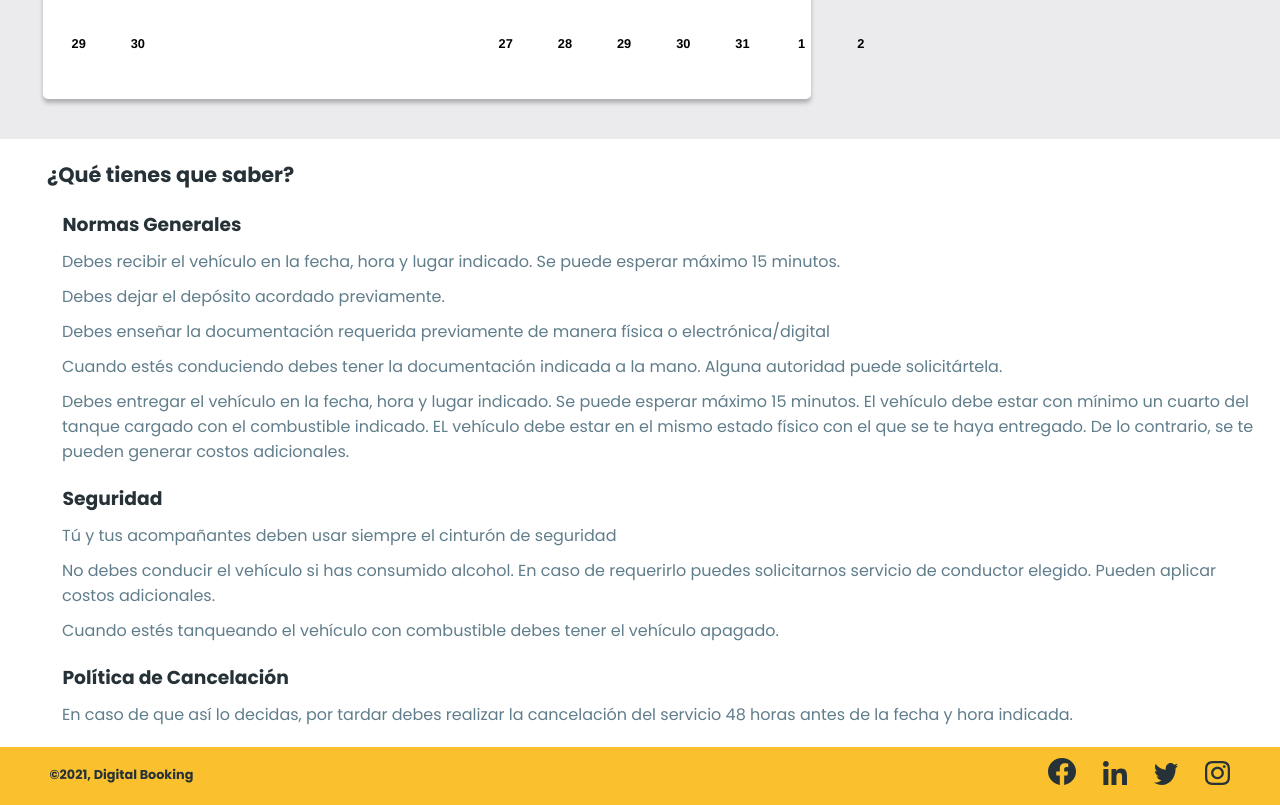
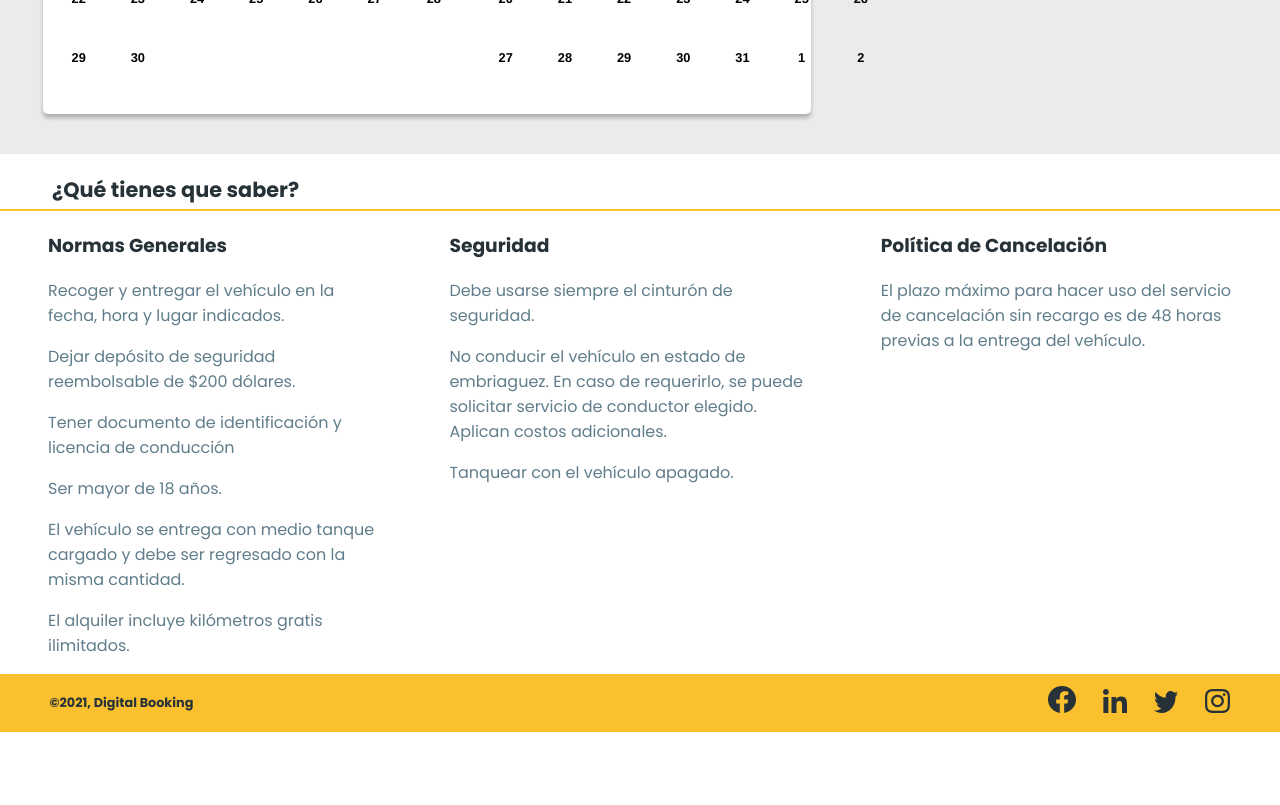
Before and after one commit to YesidBarragan/digital-rental-car, a React (Create React App) app: page /product in a window 1280 px wide. Shown: the part 1540-2345 px from the top of the page. After the commit the page ends 2272 px from the top, so only its background shows below. Built offline with nearby package versions, Linux system fonts and the light colour scheme.

Commit message:
Fix element's position of ProductPolicyBlock - Add hover to buttons in all pages

```diff
--- a/src/components/LoginForm/LoginForm.css
+++ b/src/components/LoginForm/LoginForm.css
@@ -2,6 +2,10 @@
   --main-color: #fbc02d;
   --text-color: #263238;
   --link-color: #4285F4;
+}
+
+main {
+  min-height: calc(100vh - 0px - 58px);
 }
 
 section.login {
@@ -9,7 +13,7 @@ section.login {
   justify-content: center;
   align-items: center;
   flex-direction: column;
-  padding-top: 3.5em;
+  padding-top: 8em;
 }
 
 section.login h1 {
@@ -60,6 +64,11 @@ button.login-button {
   background: var(--main-color);
   margin-top: 52px;
   cursor: pointer;
+  transition: .5s;
+}
+
+button.login-button:hover {
+  background: #e9b527;
 }
 
 section.login p.register-anchor {
--- a/src/components/ProductPolicyBlock/ProductPolicyBlock.css
+++ b/src/components/ProductPolicyBlock/ProductPolicyBlock.css
@@ -1,45 +1,191 @@
-section.policy-container{
-    display: flex;
-    flex-direction: column;
-    width: 100%;
-    justify-content: space-between;
-    padding: 20px;
+/* =====================================================
+                    POLICY CONTAINER
+===================================================== */
+
+section.policy-container h2 {
+    /*Display & Box Model*/
+    border-bottom: 2px solid var(--main-color);
+    padding: 1em .6em .2em;
+
+    /*Otros*/
+    font-size: 1.3rem;
+    color: var(--third-color);
 }
 
-section.policy-container h2 {
-    font-size: 1.3rem;
+section div h3 {
+    /*Display & Box Model*/
+    padding-bottom: 1em;
+
+    /*Otros*/
     color: var(--third-color);
-    padding-left: 1.3em;
 }
 
-section.policy-container h3 {
-    color: var(--third-color);
-    padding-left: 1.2em;
-}
+/* =====================================================
+                    RULES CONTAINER
+===================================================== */
 
 div.rules-container {
-    padding: 20px 0 0 20px;
+    /*Display & Box Model*/
+    padding: 1.2em 1.6em .8em;
+    width: 90%;
 }
 
 div.rules-container p {
-    padding: 10px 0 0 22px;
+    /*Display & Box Model*/
+    padding-bottom: 1em;
+
+    /*Otros*/
     color: #607d8b;
+    text-align: justify;
 }
 
+/* =====================================================
+                    SECURITY CONTAINER
+===================================================== */
+
 div.security-container {
-    padding: 20px 0 0 20px;
+    /*Display & Box Model*/
+    padding: 1.2em 1.6em .8em;
+    width: 90%;
 }
 
 div.security-container p {
-    padding: 10px 0 0 22px;
+    /*Display & Box Model*/
+    padding-bottom: 1em;
+
+    /*Otros*/
     color: #607d8b;
+    text-align: justify;
 }
 
+/* =====================================================
+                    CANCELLATION CONTAINER
+===================================================== */
+
 div.cancellation-container {
-    padding: 20px 0 0 20px;
+    /*Display & Box Model*/
+    padding: 1.2em 1.6em .8em;
+    width: 90%;
 }
 
 div.cancellation-container p {
-    padding: 10px 0 0 22px;
+    /*Display & Box Model*/
+    padding-bottom: 1em;
+
+    /*Otros*/
     color: #607d8b;
+    text-align: justify;
 }
+
+
+/* ==============================
+   ==============================
+            BREAKPOINTS
+   ==============================
+   ============================== */
+
+/*TABLETS*/
+
+@media (min-width: 480px) and (max-width: 590px) {
+
+    section.policy-container {
+        width: 100vw;
+    }
+
+    section.policy-container h2 {
+        padding-left: 1.3em;
+    }
+
+    div.flex-container__tablet-mini {
+       display: flex;
+       flex-wrap: wrap;
+    }
+
+    div.rules-container {
+        width: 100%;
+    }
+
+    div.security-container, div.cancellation-container {
+        width: 50%;
+        text-align: left;
+    }
+
+    div.security-container p {
+        text-align: left;
+    }
+
+    div.cancellation-container p{
+        text-align: left;
+    }
+
+}
+
+@media (min-width: 591px) {
+
+    section.policy-container h2 {
+        padding-left: 1.6em;
+    }
+
+    .flex-container__tablet-big {
+        display: flex;
+    }
+
+    div.rules-container {
+        /*Display & Box Model*/
+        padding: 1.2em 2.6em 0 2em;
+    }
+
+    div.security-container, div.cancellation-container {
+        padding: 1.2em 2em 0 0 ;
+    }
+
+    div.rules-container, div.flex-container__tablet-mini {
+        width: 50%;
+    }
+
+    .policy-container .rules-container p {
+        text-align: left;
+    }
+
+    .policy-container .security-container p {
+        text-align: left;
+    }
+
+    .policy-container .cancellation-container p {
+        text-align: left;
+    }
+
+}
+
+
+
+/* DESKTOP*/
+
+@media (min-width: 1200px) {
+
+    section.policy-container {
+        width: 100vw;
+    }
+
+    section.policy-container h2 {
+        padding-left: 2.5em;
+    }
+
+
+    div.flex-container__tablet-mini {
+        display: flex;
+        justify-content: space-between;
+        width: 100%;
+    }
+
+    div.rules-container {
+        padding-left: 3em;
+        width: 45%;
+    }
+
+    div.security-container, div.cancellation-container {
+        width: 50%;
+        padding-left: 2em;
+    }
+
+}
--- a/src/components/ProductPolicyBlock/ProductPolicyBlock.jsx
+++ b/src/components/ProductPolicyBlock/ProductPolicyBlock.jsx
@@ -6,23 +6,28 @@ export const ProductPolicyBlock = () => {
     return (
         <section className="policy-container">
             <h2>¿Qué tienes que saber?</h2>
+            <div className="flex-container__tablet-big">
                <div className="rules-container">
                     <h3>Normas Generales</h3>
-                <p>Debes recibir el vehículo en la fecha, hora y lugar indicado. Se puede esperar máximo 15 minutos.</p>
-                <p>Debes dejar el depósito acordado previamente.</p>
-                <p>Debes enseñar la documentación requerida previamente de manera física o electrónica/digital</p>
-                <p>Cuando estés conduciendo debes tener la documentación indicada a la mano. Alguna autoridad puede solicitártela.</p>
-                <p>Debes entregar el vehículo en la fecha, hora y lugar indicado. Se puede esperar máximo 15 minutos. El vehículo debe estar con mínimo un cuarto del tanque cargado con el combustible indicado. EL vehículo debe estar en el mismo estado físico con el que se te haya entregado. De lo contrario, se te pueden generar costos adicionales.</p>
+                    <p>Recoger y entregar el vehículo en la fecha, hora y lugar indicados.</p>
+                    <p>Dejar depósito de seguridad reembolsable de $200 dólares.</p>
+                    <p>Tener documento de identificación y licencia de conducción</p>
+                    <p>Ser mayor de 18 años.</p>
+                    <p>El vehículo se entrega con medio tanque cargado y debe ser regresado con la misma cantidad.</p>
+                    <p>El alquiler incluye kilómetros gratis ilimitados.</p>
                 </div>
+                <div className="flex-container__tablet-mini">
                     <div className="security-container">
                         <h3>Seguridad</h3>
-                <p>Tú y tus acompañantes deben usar siempre el cinturón de seguridad</p>
-                <p>No debes conducir el vehículo si has consumido alcohol. En caso de requerirlo puedes solicitarnos servicio de conductor elegido. Pueden aplicar costos adicionales.</p>
-                <p>Cuando estés tanqueando el vehículo con combustible debes tener el vehículo apagado.</p>
+                        <p>Debe usarse siempre el cinturón de seguridad.</p>
+                        <p>No conducir el vehículo en estado de embriaguez. En caso de requerirlo, se puede solicitar servicio de conductor elegido. Aplican costos adicionales.</p>
+                        <p>Tanquear con el vehículo apagado.</p>
                     </div>
                     <div className="cancellation-container">
                         <h3>Política de Cancelación</h3>
-                <p>En caso de que así lo decidas, por tardar debes realizar la cancelación del servicio 48 horas antes de la fecha y hora indicada.</p>
+                        <p>El plazo máximo para hacer uso del servicio de cancelación sin recargo es de 48 horas previas a la entrega del vehículo.</p>
+                    </div>
+                </div>
             </div>
         </section>
     )
--- a/src/components/RegisterForm/RegisterForm.css
+++ b/src/components/RegisterForm/RegisterForm.css
@@ -63,6 +63,11 @@ button.register-button {
   background: var(--main-color);
   margin-top: 48px;
   cursor: pointer;
+  transition: .5s;
+}
+
+button.register-button:hover {
+  background: #e9b527;
 }
 
 section.register p.login-anchor {
--- a/src/components/ReservationBlock/ReservationBlock.css
+++ b/src/components/ReservationBlock/ReservationBlock.css
@@ -136,6 +136,11 @@ button.reservation-button {
   background: var(--main-color);
   margin-top: 20px;
   cursor: pointer;
+  transition: .5s;
+}
+
+button.reservation-button:hover {
+  background: #e9b527;
 }
 
 
--- a/src/components/SearchingBlock/SearchingBlock.css
+++ b/src/components/SearchingBlock/SearchingBlock.css
@@ -67,6 +67,11 @@
     background-color: var(--main-color);
     color: #ffffff;
     font-weight: bold;
+    transition: .5s;
+}
+
+.main-box form button.search-button:hover {
+    background: #e9b527;
 }
 
 div.search-city {
--- a/src/general.css
+++ b/src/general.css
@@ -192,6 +192,18 @@ footer {
         display: block;
     }
 
+    .header-button__signup, .header-button__login {
+        transition: .5s;
+    }
+
+    .header-button__signup:hover {
+        background: #e9b527;
+    }
+
+    .header-button__login:hover {
+        background: #e9b527;
+    }
+
 }
 
 
@@ -247,6 +259,18 @@ footer {
 
     header nav {
         display: block;
+    }
+
+    .header-button__signup, .header-button__login {
+        transition: .5s;
+    }
+
+    .header-button__signup:hover {
+        background: #e9b527;
+    }
+
+    .header-button__login:hover {
+        background: #e9b527;
     }
 
 
@@ -346,6 +370,18 @@ footer {
         list-style: none;
     }
 
+    .header-button__signup, .header-button__login {
+        transition: .5s;
+    }
+
+    .header-button__signup:hover {
+        background: #e9b527;
+    }
+
+    .header-button__login:hover {
+        background: #e9b527;
+    }
+
 
     /* =====================================================
                             FOOTER
```
Lines whose indentation alone changed are shown as unchanged.
